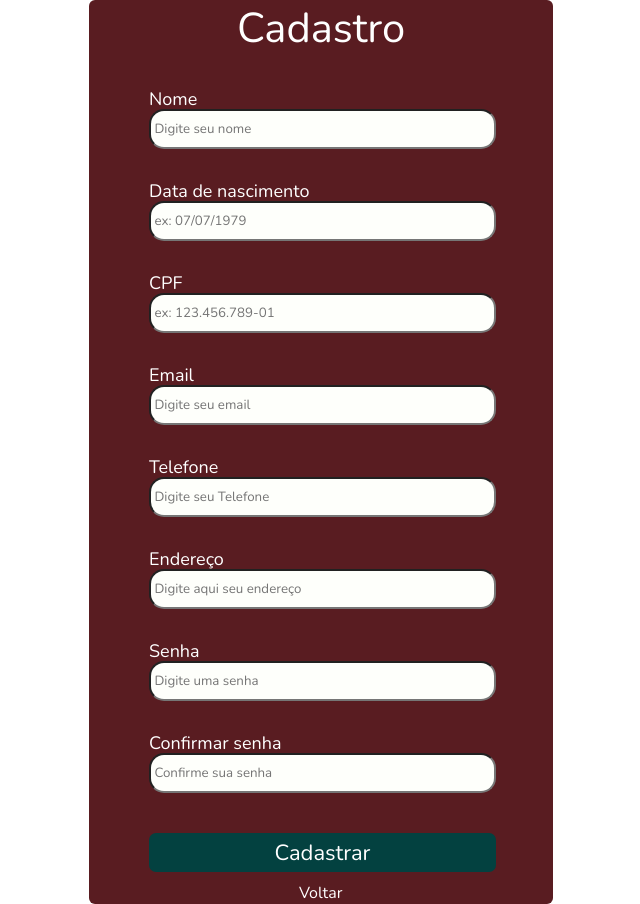
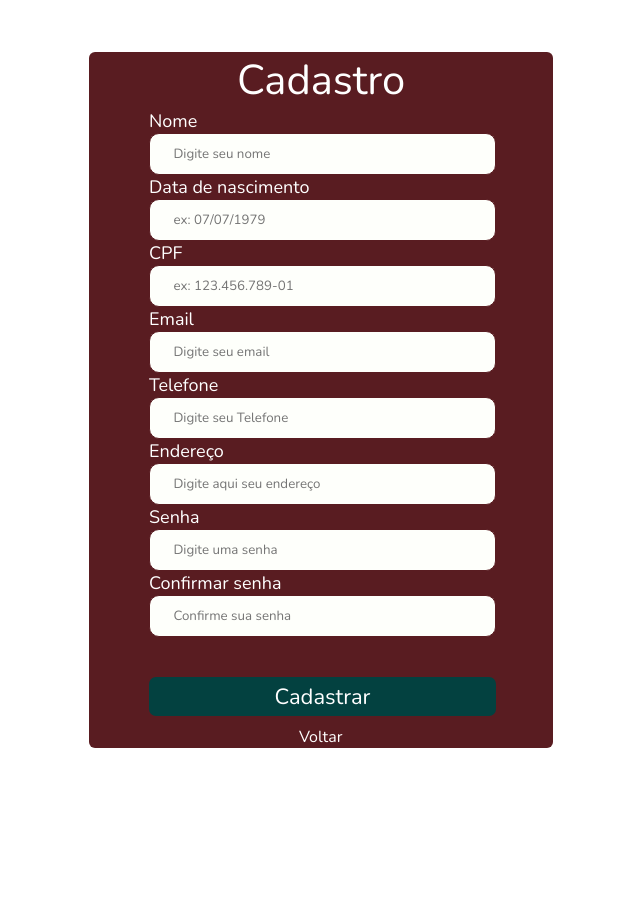
Before and after one commit to carlasuzart/Doe-Vida, a React (Create React App) app: page /RegisterUser in a window 1280 px wide. Shown: the whole page, without its empty margins (319-959 px from the left). After the commit the page ends 800 px from the top, so only its background shows below. Built offline with nearby package versions, Linux system fonts and the light colour scheme.

Commit message:
feat:modifying page size

```diff
--- a/src/Pages/RegisterUser/style.js
+++ b/src/Pages/RegisterUser/style.js
@@ -1,8 +1,10 @@
 import styled from "styled-components";
 
 export const Container = styled.div`
+  min-height: 100vh;
   display: flex;
-  align-items: stretch;
+  justify-content: center;
+  align-items: center;
 `;
 export const Content = styled.div`
   display: flex;
@@ -13,13 +15,11 @@ export const Content = styled.div`
 
   form {
     width: 264px;
-    left: 28px;
-    top: 74px;
     background: #591c21;
     border-radius: 6px;
   }
 
-  h1{
+  h1 {
     font-family: "Nunito";
     font-style: normal;
     font-weight: 400;
@@ -32,12 +32,10 @@ export const Content = styled.div`
     display: flex;
     flex-direction: column;
     margin-left: 20px;
-    margin-top: 30px;
   }
 
   label {
-    width: 200px;
-    height: 22px;
+    left: 30px;
     font-family: "Nunito";
     font-style: normal;
     font-size: 18px;
@@ -45,12 +43,12 @@ export const Content = styled.div`
   }
 
   input {
-    width: 222px;
-    height: 29px;
-    left: 21px;
-    top: 160px;
+    width: 280px;
+    height: 40px;
     background: #fefffb;
-    border-radius: 15px;
+    border: 1px solid #591c21;
+    border-radius: 10px;
+    padding: 20px;
   }
 
   button {
@@ -99,12 +97,11 @@ export const Content = styled.div`
     margin: 0;
   }
 
-  .Error{
+  .Error {
     margin-top: 0;
     color: red;
+    margin-left: 20px;
   }
-
-
 
   @media (min-width: 480px) {
     form {
```
